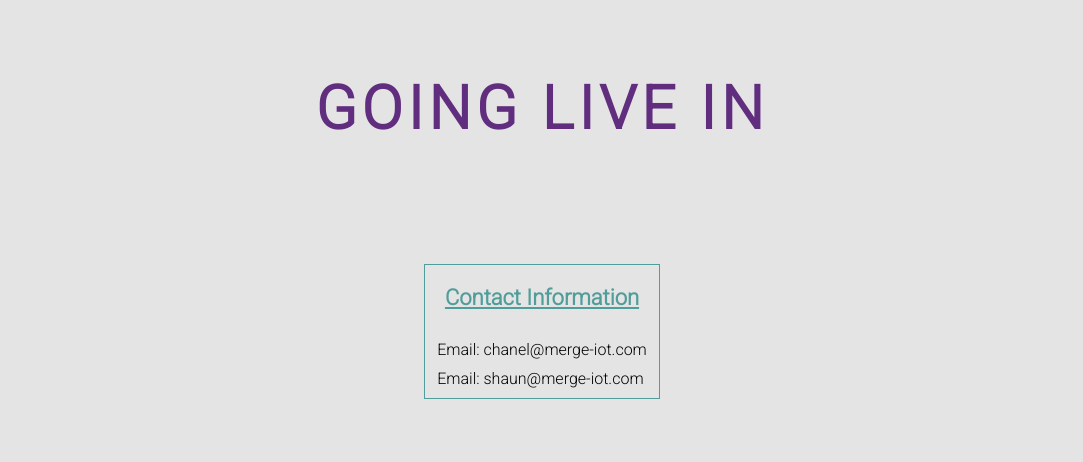
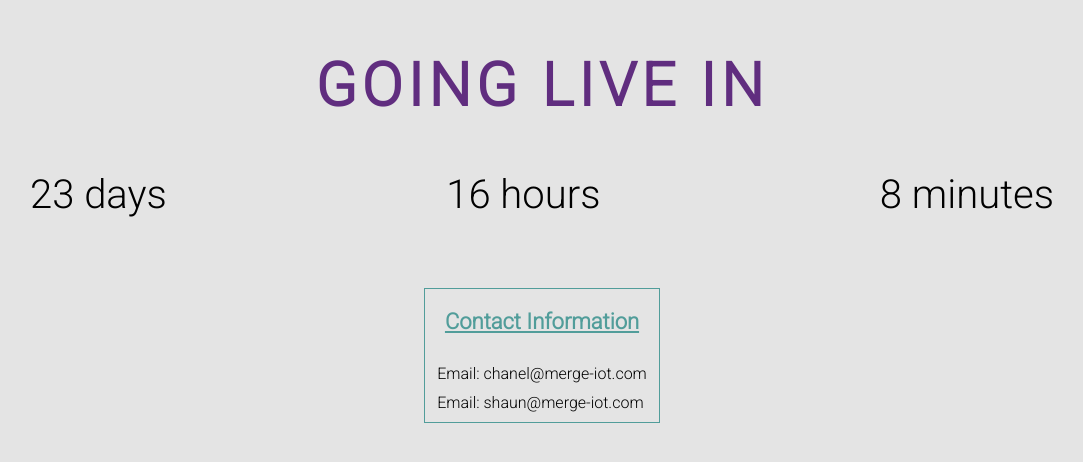
Before and after one commit to HarryMinnie6/Merge-Iot-build, a React (Create React App) app: page / in a window 1280 px wide. Shown: the part 154-616 px from the top of the page, without its empty margins (98-1181 px from the left). Built offline with nearby package versions, Linux system fonts and the light colour scheme; a web font is replaced by a local one.

Commit message:
fixed count don timer

```diff
--- a/src/Pages/ComingSoonPage/ComingSoon.js
+++ b/src/Pages/ComingSoonPage/ComingSoon.js
@@ -46,7 +46,8 @@ function ComingSoon() {
   return (
     <div className='comingSoon'>
       <h1>GOING LIVE IN</h1>
-      <div className='comingSoon__timeDisplay'></div>
+      <div className='comingSoon__timeDisplay'>
+      {timerComponents.length ? timerComponents : <span>Time's up!</span>}</div>
       <div className='contact__info'>
         <h3> Contact Information</h3>
         <div>
```
Also changed, not shown: 1 other file (tests, documents, lock files or other folders).
